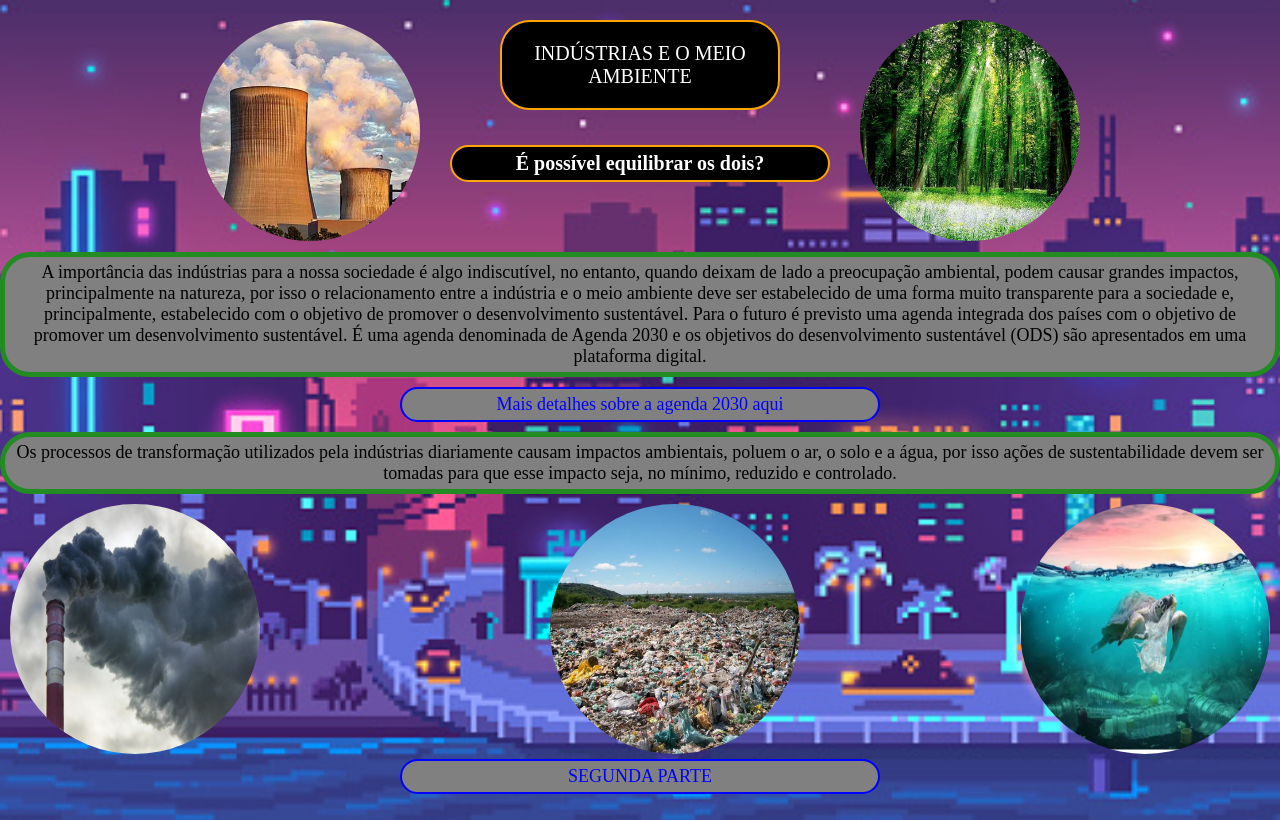
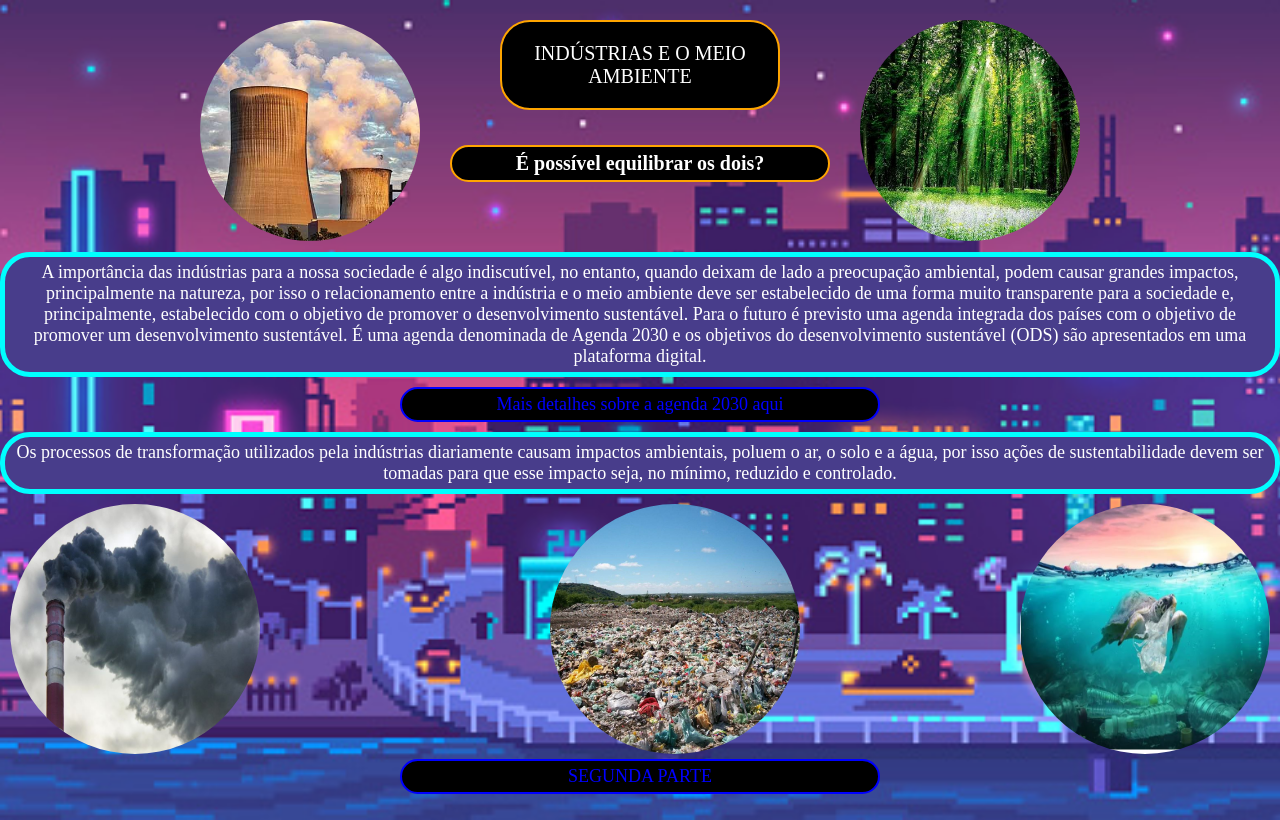
Before and after one commit to AnderRodri/Industrias1, a plain HTML site: page index.html in a window 1280 px wide. Drawn offline with Linux system fonts and the light colour scheme.

Commit message:
CSS Adjustment

```diff
--- a/style.css
+++ b/style.css
@@ -23,13 +23,13 @@ h1 {
   font-size: 20px;
 }
 a {
+   border: 5px solid cyan;
+  background-color:darkslateblue;
+  color: white;
   display: block;
-  border: 5px solid forestgreen;
   border-radius: 30px;
   text-align: center;
   justify-content: center;
-  background-color: gray;
-  color: black;
   padding: 5px;
   margin: 70px 0 0;
   font-size: large;
@@ -67,7 +67,7 @@ a {
   border-radius: 30px;
   text-align: center;
   justify-content: center;
-  background-color: gray;
+  background-color: black;
   color: blue;
   padding: 5px;
   margin: 10px 400px 0;
@@ -75,6 +75,9 @@ a {
 }
 #second-text a {
   margin: 10px 0 0;
+  border: 5px solid cyan;
+  background-color:darkslateblue;
+  color: white;
 }
 #first-images1 img {
   position: absolute;
@@ -103,7 +106,7 @@ a {
   border-radius: 30px;
   text-align: center;
   justify-content: center;
-  background-color: gray;
+  background-color: black;
   color: blue;
   padding: 5px;
   margin: 265px 400px 0;
```
